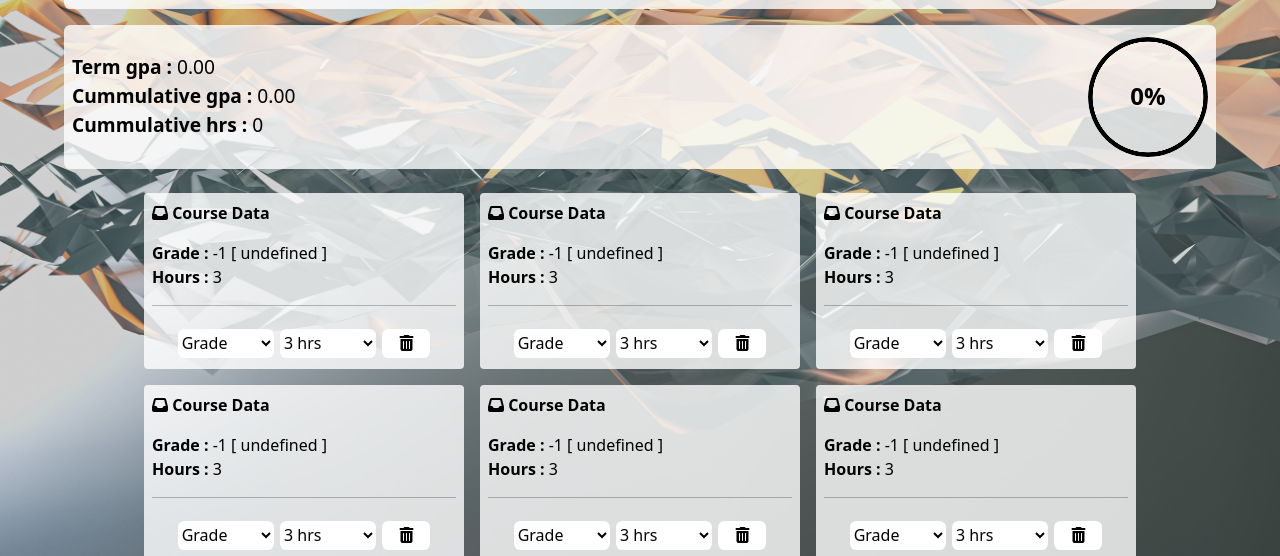
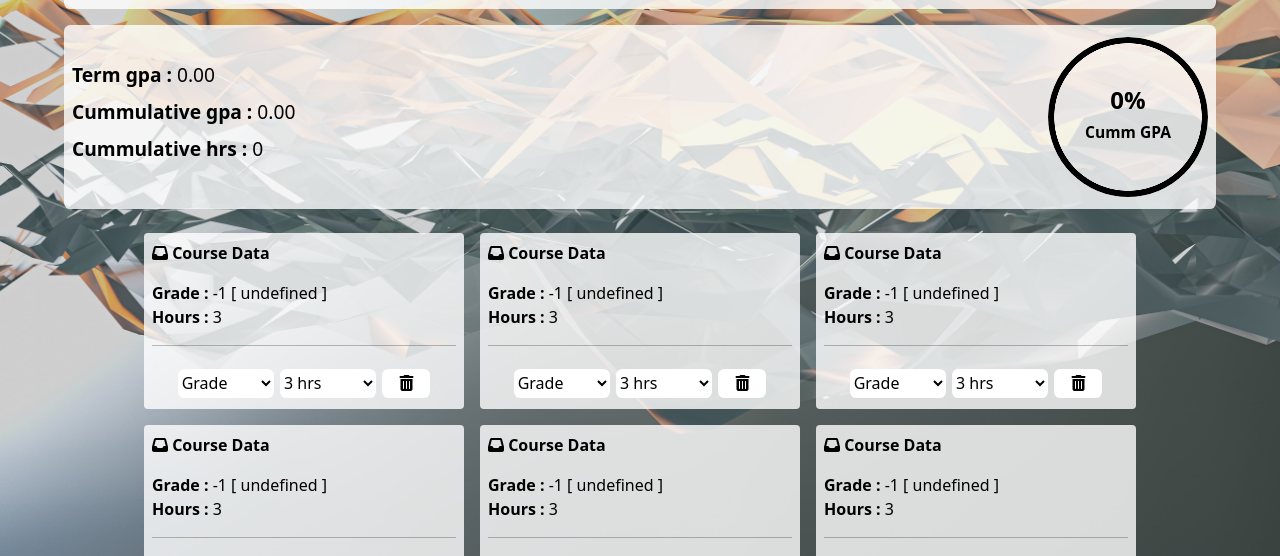
Before and after one commit to AhmedMaherElSaeidi/FCIH-GPA-Calculator, a plain HTML site: page index.html in a window 1280 px wide. Shown: the part 232-788 px from the top of the page. Drawn offline with Linux system fonts and the light colour scheme.

Commit message:
Adjusting some aspects.

```diff
--- a/index.html
+++ b/index.html
@@ -77,11 +77,11 @@
 
         <section class="field-screen blur-bckground-lightTheme" id="field-screen">
             <section>
-                <section class="screen-div"><span class="fw-bold">Term gpa : </span><span id="term-gpa"></span>
+                <section class="screen-div mb-2"><span class="fw-bold">Term gpa : </span><span id="term-gpa"></span>
                 </section>
-                <section class="screen-div"><span class="fw-bold">Cummulative gpa : </span><span id="new-gpa"></span>
+                <section class="screen-div mb-2"><span class="fw-bold">Cummulative gpa : </span><span id="new-gpa"></span>
                 </section>
-                <section class="screen-div"><span class="fw-bold">Cummulative hrs : </span><span id="new-hrs"></span>
+                <section class="screen-div mb-2"><span class="fw-bold">Cummulative hrs : </span><span id="new-hrs"></span>
                 </section>
             </section>
             <section>
--- a/js/index.js
+++ b/js/index.js
@@ -1,7 +1,7 @@
 const values = {
-    grade: ['A+', 'A', 'B+', 'B', 'C+', 'C', 'D+', 'D', 'F'],
-    value: [4, 3.75, 3.4, 3.1, 2.8, 2.5, 2.25, 2, 1],
-    hrs: range(9)
+    grade: ['A+', 'A', 'B+', 'B', 'C+', 'C', 'D+', 'D'],
+    value: [4, 3.75, 3.4, 3.1, 2.8, 2.5, 2.25, 2],
+    hrs: range(6)
 };
 
 // METHODS GENERATORS
@@ -9,10 +9,10 @@ function genKey() {
     return Math.floor(Math.random() * 1e12 + 1);
 }
 
-function range(len) {
+function range(max, min = 2) {
     const _array = []
-    for (let index = 0; index < len; index++)
-        _array.push(index + 1)
+    for (let index = min; index <= max; index++)
+        _array.push(index)
 
     return _array;
 }
@@ -92,7 +92,7 @@ function setProgress(progress) {
     const radialProgress = document.querySelector('.RadialProgress');
     const value = `${progress}%`;
     radialProgress.style.setProperty('--progress', value)
-    radialProgress.innerHTML = value
+    radialProgress.innerHTML = `<section class="text-center "><span>${value}</span><br/><span style="font-size:.65em;">Cumm GPA</span></section>`
     radialProgress.setAttribute('aria-valuenow', value)
 }
 
--- a/scss/main.scss
+++ b/scss/main.scss
@@ -68,20 +68,20 @@ body {
     line-height: 1.5em;
   }
   .RadialProgress {
-    --hue: 280;
+    --hue: 220;
     --holesize: 65%;
     --track-bg: #242424;
 
-    block-size: 15vmin;
-    inline-size: 15vmin;
-    min-inline-size: 30px;
-    min-block-size: 30px;
+    block-size: 20vmin;
+    inline-size: 20vmin;
+    min-inline-size: 35px;
+    min-block-size: 35px;
     display: grid;
     place-items: center;
     position: relative;
-    font-weight: 700;
+    font-weight: 600;
     filter: saturate(2);
-    font-size: max(3vmin, 0.5rem); /* Half the original size */
+    font-size: max(3vmin, 0.65rem);
 
     &::before {
       content: "";
```
Also changed, not shown: scss/main.css, 1 other file.
